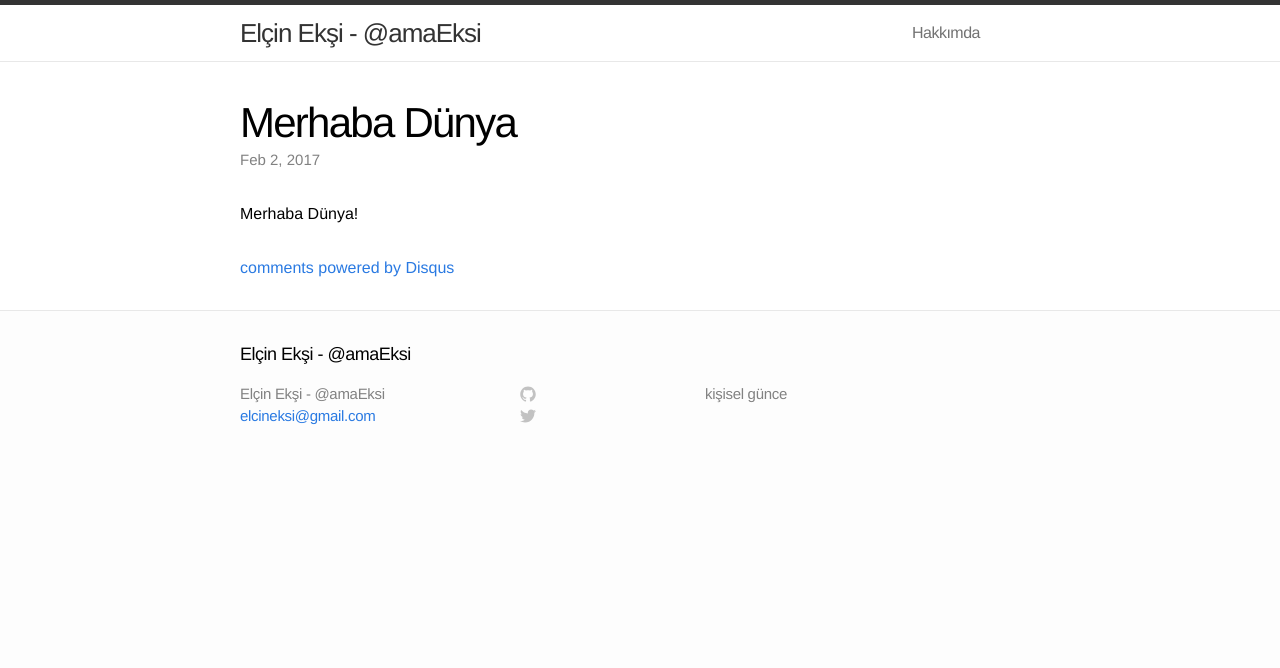
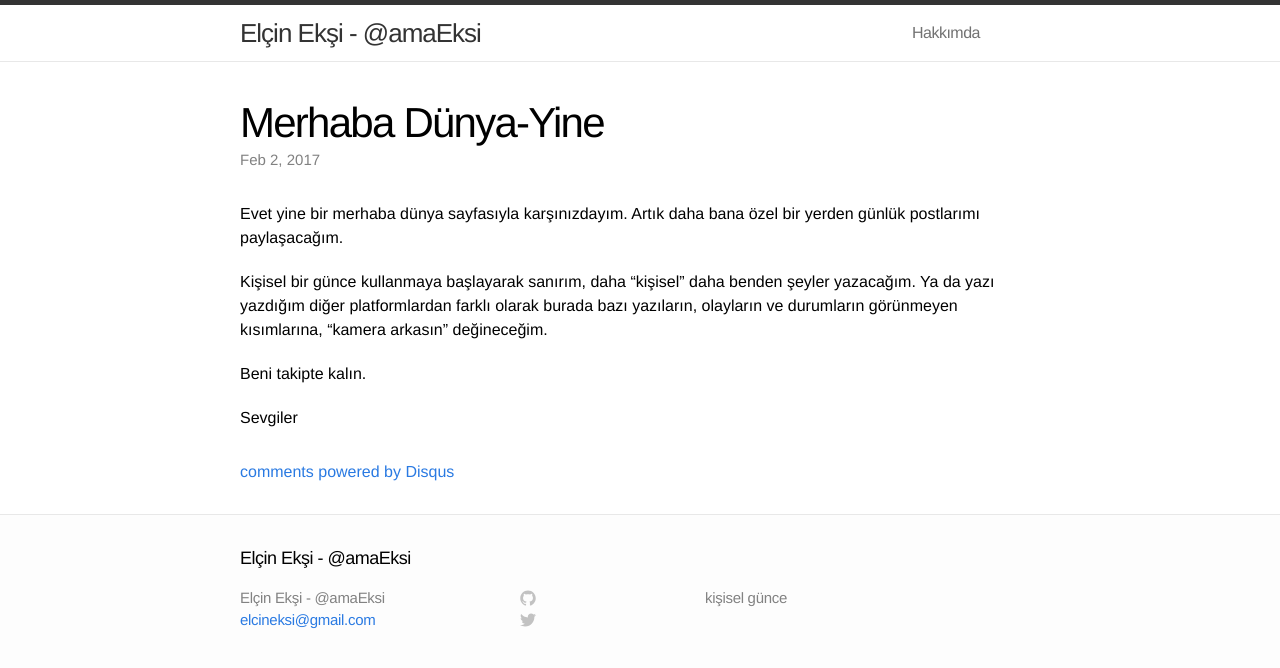
Before and after one commit to amaeksi/elcineksi.xyz, a Jekyll site: the page built from _posts/2017-02-02-merhaba-dunya.md, in a window 1280 px wide. Shown: the top 668 px of the page. Built offline with Jekyll 4.4.1, drawn with Linux system fonts in a browser that asks for light colours; comment, search, counter and statistics services are not loaded.

Commit message:
Update from Forestry.io - 2017-02-02-merhaba-dunya.md

```diff
--- a/_posts/2017-02-02-merhaba-dunya.md
+++ b/_posts/2017-02-02-merhaba-dunya.md
@@ -1,7 +1,13 @@
 ---
 layout: post
-title:  "Merhaba Dünya"
-date:   2017-02-02
+title: Merhaba Dünya-Yine
+date: '2017-02-02'
 categories: genel
 ---
-Merhaba Dünya!
+Evet yine bir merhaba dünya sayfasıyla karşınızdayım. Artık daha bana özel bir yerden günlük postlarımı paylaşacağım.
+
+Kişisel bir günce kullanmaya başlayarak sanırım, daha "kişisel" daha benden şeyler yazacağım. Ya da yazı yazdığım diğer platformlardan farklı olarak burada bazı yazıların, olayların ve durumların görünmeyen kısımlarına, "kamera arkasın" değineceğim.
+
+Beni takipte kalın.
+
+Sevgiler
```
